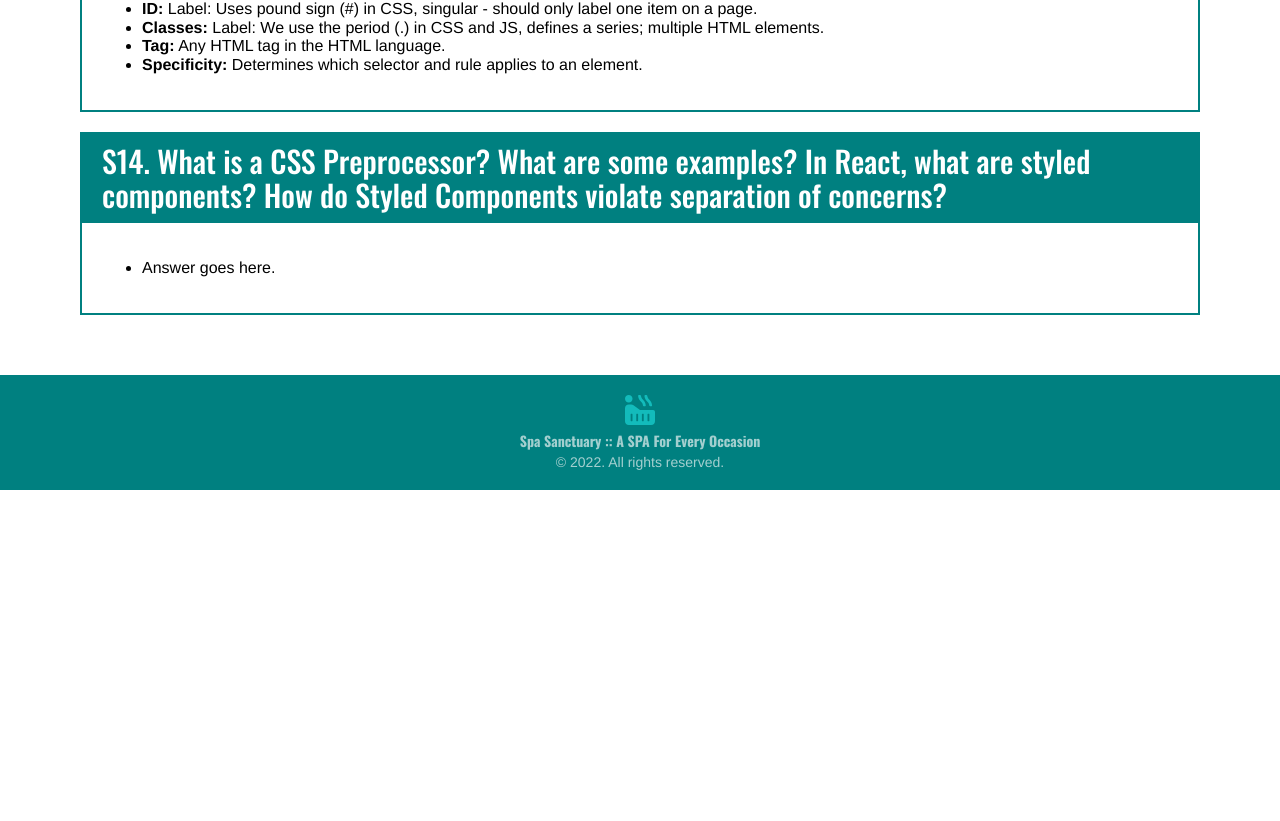
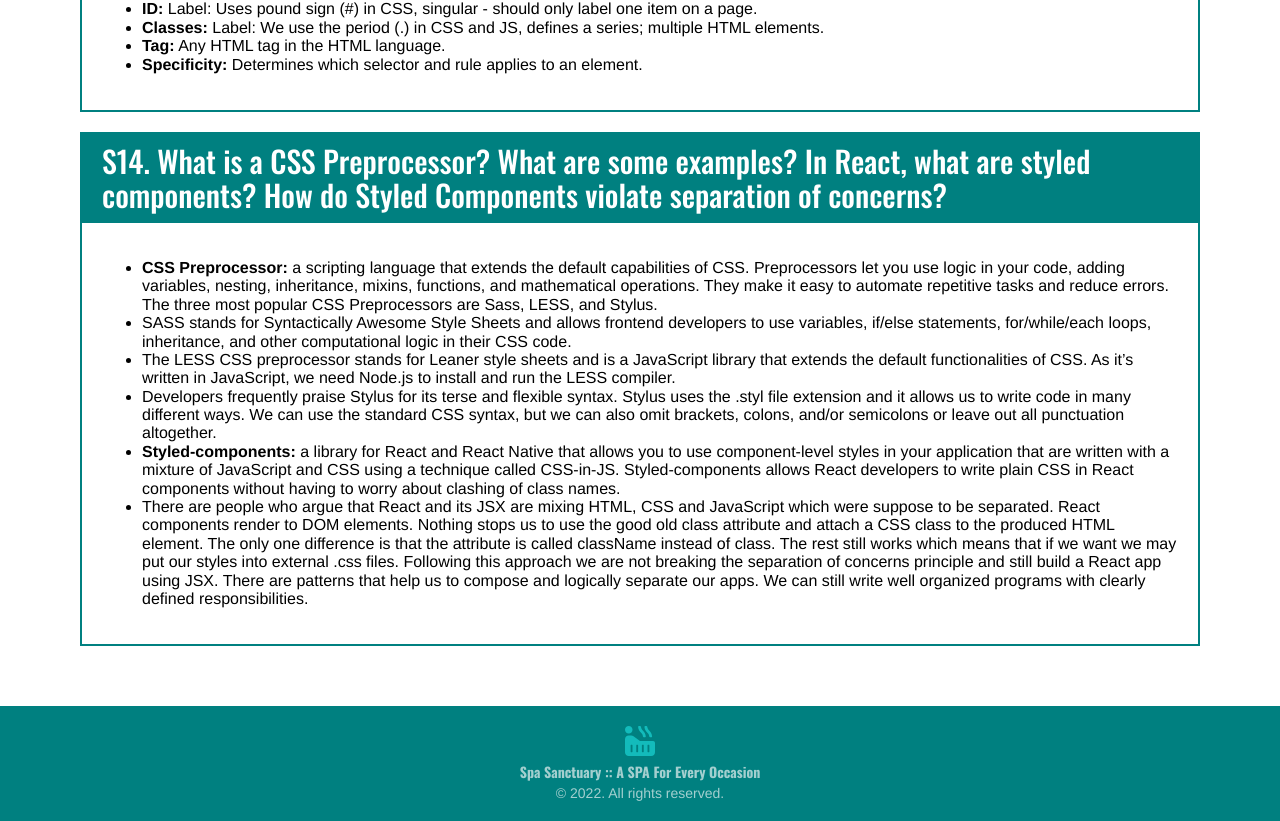
Before and after one commit to claireyz/Web-1-Zhao-Claire-Final, a React (Create React App) app: page /homework in a window 1280 px wide. Shown: the part 3536-4357 px from the top of the page. Before the commit the page ends 4026 px from the top, so only its background shows below. Built offline with nearby package versions, Linux system fonts and the light colour scheme.

Commit message:
adding homework answer

```diff
--- a/src/React/Homework/Essays/Essays.jsx
+++ b/src/React/Homework/Essays/Essays.jsx
@@ -110,7 +110,12 @@ const Essays = () => {
 
             <Essay q='S14. What is a CSS Preprocessor? What are some examples? In React, what are styled components? How do Styled Components violate separation of concerns?' >
                 <ul>
-                    <li> Answer goes here. </li>
+                    <li> <b>CSS Preprocessor:</b> a scripting language that extends the default capabilities of CSS. Preprocessors let you use logic in your code, adding variables, nesting, inheritance, mixins, functions, and mathematical operations. They make it easy to automate repetitive tasks and reduce errors.  The three most popular CSS Preprocessors are Sass, LESS, and Stylus. </li>
+                    <li>  SASS stands for Syntactically Awesome Style Sheets and allows frontend developers to use variables, if/else statements, for/while/each loops, inheritance, and other computational logic in their CSS code. </li>
+                    <li> The LESS CSS preprocessor stands for Leaner style sheets and is a JavaScript library that extends the default functionalities of CSS. As it’s written in JavaScript, we need Node.js to install and run the LESS compiler. </li>
+                    <li> Developers frequently praise Stylus for its terse and flexible syntax. Stylus uses the .styl file extension and it allows us to write code in many different ways. We can use the standard CSS syntax, but we can also omit brackets, colons, and/or semicolons or leave out all punctuation altogether.</li>
+                    <li> <b>Styled-components:</b> a library for React and React Native that allows you to use component-level styles in your application that are written with a mixture of JavaScript and CSS using a technique called CSS-in-JS. Styled-components allows React developers to write plain CSS in React components without having to worry about clashing of class names. </li>
+                    <li> There are people who argue that React and its JSX are mixing HTML, CSS and JavaScript which were suppose to be separated. React components render to DOM elements. Nothing stops us to use the good old class attribute and attach a CSS class to the produced HTML element. The only one difference is that the attribute is called className instead of class. The rest still works which means that if we want we may put our styles into external .css files. Following this approach we are not breaking the separation of concerns principle and still build a React app using JSX. There are patterns that help us to compose and logically separate our apps. We can still write well organized programs with clearly defined responsibilities. </li>
                 </ul>
             </Essay>
 
```
